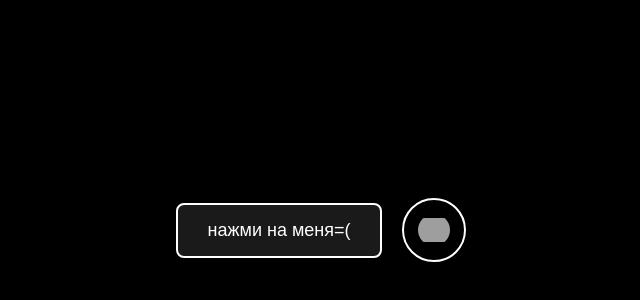
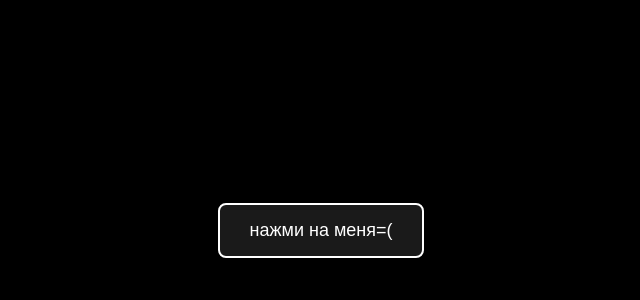
Before and after one commit to rannimson/hellyea, a plain HTML site: page index.html in a window 1280 px wide. Shown: the part 170-470 px from the top of the page, without its empty margins (319-959 px from the left). Drawn offline with Linux system fonts and the light colour scheme; grey boxes are pictures that could not be loaded.

Commit message:
Update index.html

```diff
--- a/index.html
+++ b/index.html
@@ -9,9 +9,6 @@
 <body>
   <div class="container">
     <a href="https://www.youtube.com/watch?v=dQw4w9WgXcQ" class="button" target="_blank">нажми на меня=(</a>
-    <a href="https://t.me/rannimson" class="circle-button" target="_blank">
-      <img src="https://i.pinimg.com/1200x/26/c5/45/26c54516bdc6b1476eede71ea7050455.jpg" alt="Telegram">
-    </a>
   </div>
 </body>
 </html>
```
